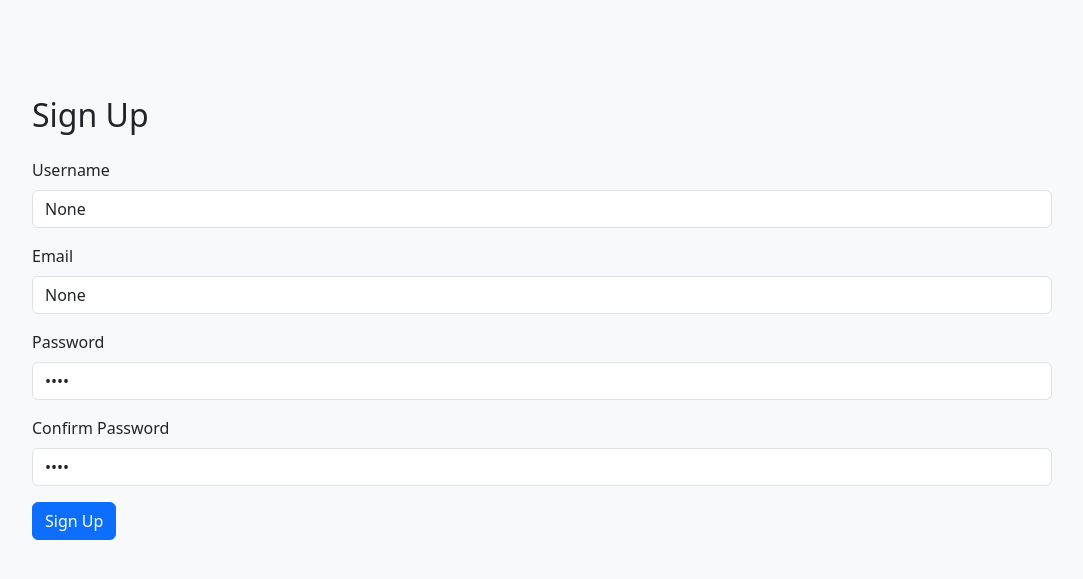
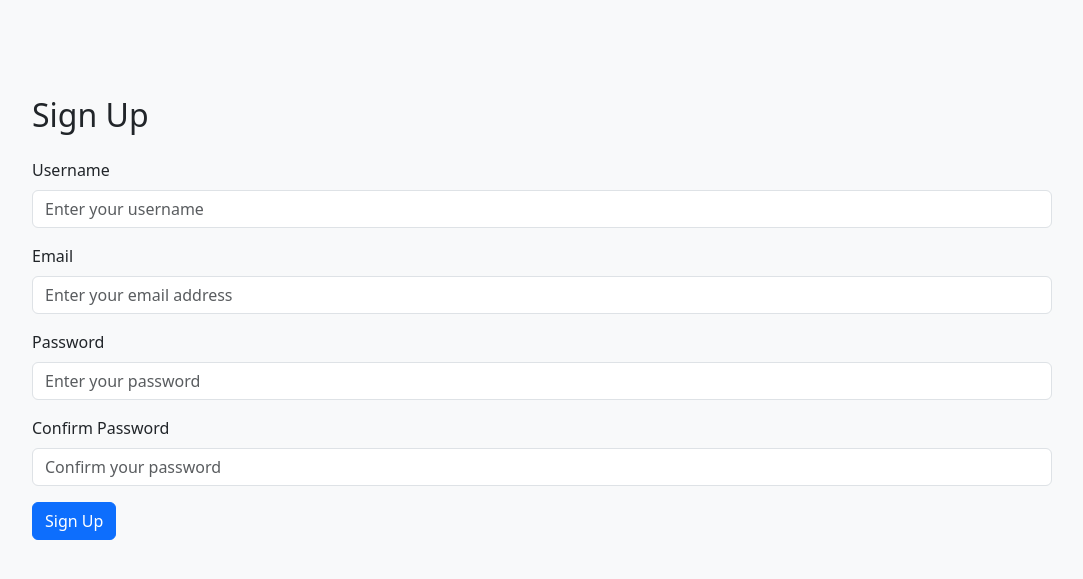
Before and after one commit to rlanier-webdev/django-todo, a Django app: page /signup/ in a window 1280 px wide. Shown: the top 579 px of the page, without its empty margins (98-1181 px from the left). Run offline with Django 5.2, Linux system fonts and the light colour scheme; some libraries are stand-ins or nearby versions.

Commit message:
Fix: Align form input names with Django form field names
- Updated signup form to use correct field names: username, email, password1, and password2.
- Removed custom 'signup-*' names that prevented Django from binding POST data.
- Resolved validation issue where fields always showed 'This field is required' and values defaulted to None.

```diff
--- a/core/templates/accounts/signup.html
+++ b/core/templates/accounts/signup.html
@@ -10,7 +10,7 @@
       <!-- Username Field -->
       <div class="mb-3">
         <label for="signup-username" class="form-label">Username</label>
-        <input type="text" name="signup-username" id="signup-username" class="form-control {% if form.username.errors %}is-invalid{% endif %}" value="{{ form.username.value }}">
+        <input type="text" name="username" id="signup-username" class="form-control {% if form.username.errors %}is-invalid{% endif %}" placeholder="Enter your username">
         {% if form.username.errors %}
           <div class="invalid-feedback d-block">
             {% for error in form.username.errors %}
@@ -23,7 +23,7 @@
       <!-- Email Field -->
       <div class="mb-3">
         <label for="signup-email" class="form-label">Email</label>
-        <input type="email" name="signup-email" id="signup-email" class="form-control {% if form.email.errors %}is-invalid{% endif %}" value="{{ form.email.value }}">
+        <input type="email" name="email" id="signup-email" class="form-control {% if form.email.errors %}is-invalid{% endif %}" placeholder="Enter your email address">
         {% if form.email.errors %}
           <div class="invalid-feedback d-block">
             {% for error in form.email.errors %}
@@ -36,7 +36,7 @@
       <!-- Password Field -->
       <div class="mb-3">
         <label for="signup-password1" class="form-label">Password</label>
-        <input type="password" name="signup-password1" id="signup-password1" class="form-control {% if form.password1.errors %}is-invalid{% endif %}" value="{{ form.password1.value }}">
+        <input type="password" name="password1" id="signup-password1" class="form-control {% if form.password1.errors %}is-invalid{% endif %}" placeholder="Enter your password">
         {% if form.password1.errors %}
           <div class="invalid-feedback d-block">
             {% for error in form.password1.errors %}
@@ -49,7 +49,7 @@
       <!-- Confirm Password Field -->
       <div class="mb-3">
         <label for="signup-password2" class="form-label">Confirm Password</label>
-        <input type="password" name="signup-password2" id="signup-password2" class="form-control {% if form.password2.errors %}is-invalid{% endif %}" value="{{ form.password2.value }}">
+        <input type="password" name="password2" id="signup-password2" class="form-control {% if form.password2.errors %}is-invalid{% endif %}" placeholder="Confirm your password">
         {% if form.password2.errors %}
           <div class="invalid-feedback d-block">
             {% for error in form.password2.errors %}
```
